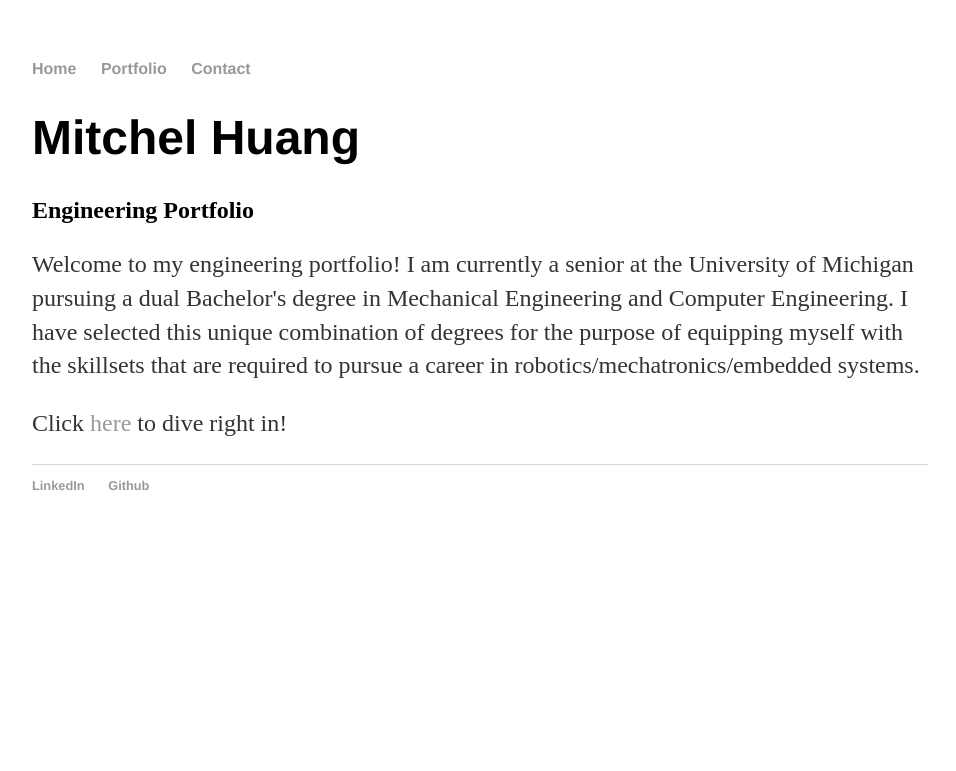
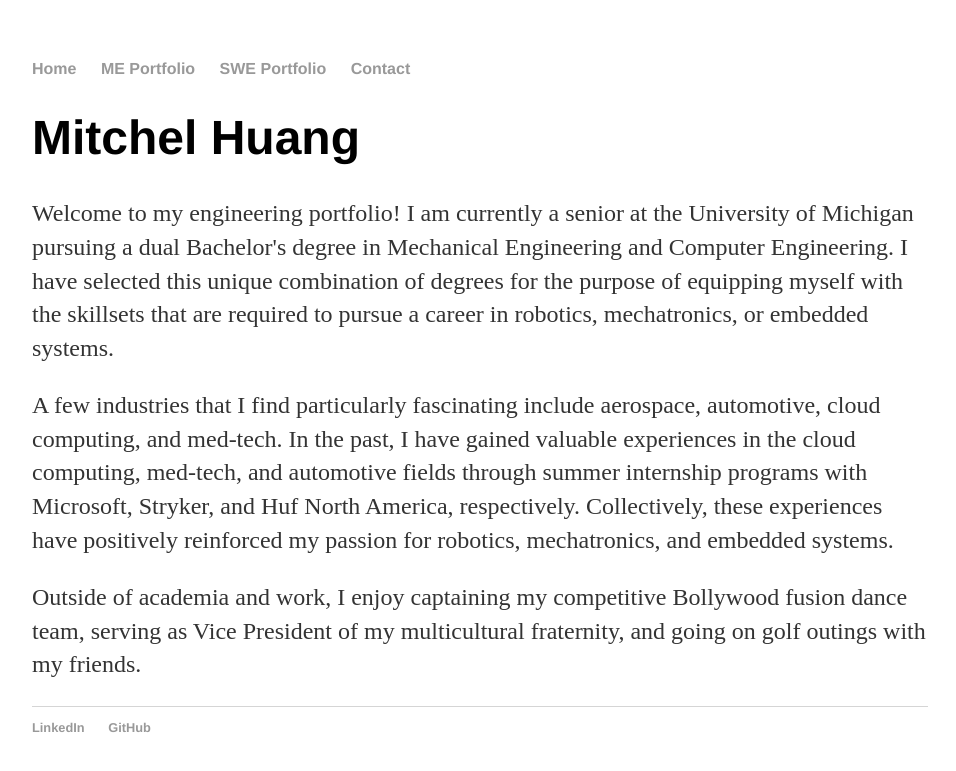
Before and after one commit to mithuang/mithuang.github.io, a Jekyll site: the page built from index.html, in a window 1280 px wide. Shown: the top 771 px of the page, without its empty margins (160-1116 px from the left). Built offline with Jekyll 4.4.1, drawn with Linux system fonts in a browser that asks for light colours.

```diff
--- a/_config.yml
+++ b/_config.yml
@@ -1,2 +1,2 @@
-name: Hank Quinlan, Horrible Cop
+name: Mitchel Huang
 markdown: kramdown
--- a/_layouts/default.html
+++ b/_layouts/default.html
@@ -9,7 +9,8 @@
         <nav>
             <ul>
                 <li><a href="/">Home</a></li>
-                <li><a href="/portfolio">Portfolio</a></li>
+                <li><a href="/meportfolio"> ME Portfolio</a></li>
+                <li><a href="/sweportfolio"> SWE Portfolio</a></li>
                 <li><a href="/contact">Contact</a></li>
             </ul>
         </nav>
@@ -21,7 +22,7 @@
         <footer>
             <ul>
                 <li><a href="https://www.linkedin.com/in/mitchel-huang/">LinkedIn</a></li>
-                <li><a href="https://github.com/mithuang">Github</a></li>
+                <li><a href="https://github.com/mithuang">GitHub</a></li>
             </ul>
         </footer>
     </body>
--- a/index.html
+++ b/index.html
@@ -4,9 +4,13 @@ title: Mitchel Huang
 ---
 <div class="blurb">
     <h1>Mitchel Huang</h1>
-    <h2></em>Engineering Portfolio</em></h2>
     <p>Welcome to my engineering portfolio! I am currently a senior at the University of Michigan pursuing a dual Bachelor's
         degree in Mechanical Engineering and Computer Engineering. I have selected this unique combination of degrees for the
-        purpose of equipping myself with the skillsets that are required to pursue a career in robotics/mechatronics/embedded systems.</p>
-    <p>Click <a href="/portfolio">here</a> to dive right in!</p>
+        purpose of equipping myself with the skillsets that are required to pursue a career in robotics, mechatronics, or embedded systems.</p>
+    <p>A few industries that I find particularly fascinating include aerospace, automotive, cloud computing, and med-tech.
+        In the past, I have gained valuable experiences in the cloud computing, med-tech, and automotive fields through summer
+        internship programs with Microsoft, Stryker, and Huf North America, respectively. Collectively, these experiences have
+        positively reinforced my passion for robotics, mechatronics, and embedded systems.</p>
+    <p>Outside of academia and work, I enjoy captaining my competitive Bollywood fusion dance team, serving as Vice President of
+        my multicultural fraternity, and going on golf outings with my friends.</p>
 </div><!-- /.blurb -->
```
Also changed, not shown: contact/index.html (added, +9 -0 lines), meportfolio/index.html (added, +10 -0 lines), portfolio/index.html (deleted, +0 -8 lines), sweportfolio/index.html (added, +10 -0 lines).
